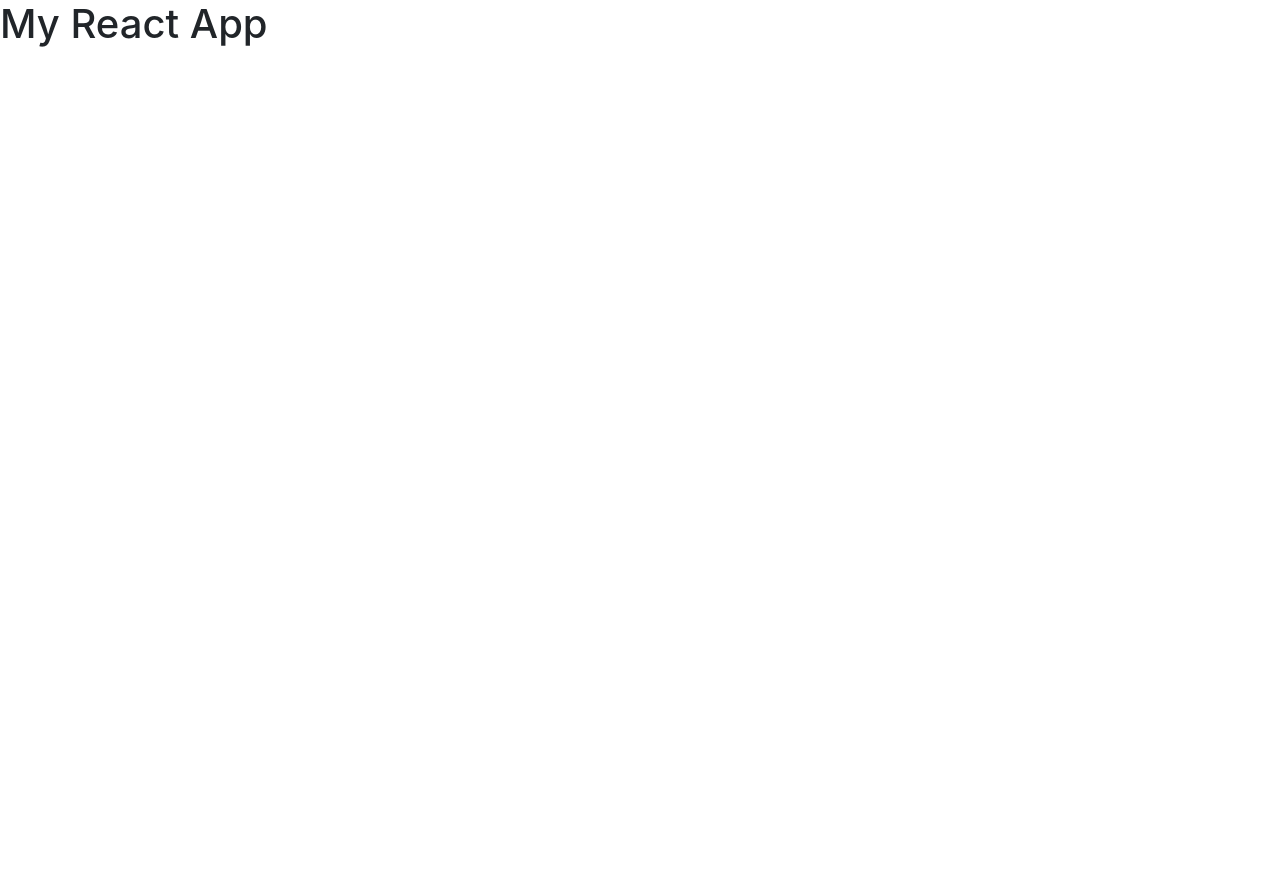
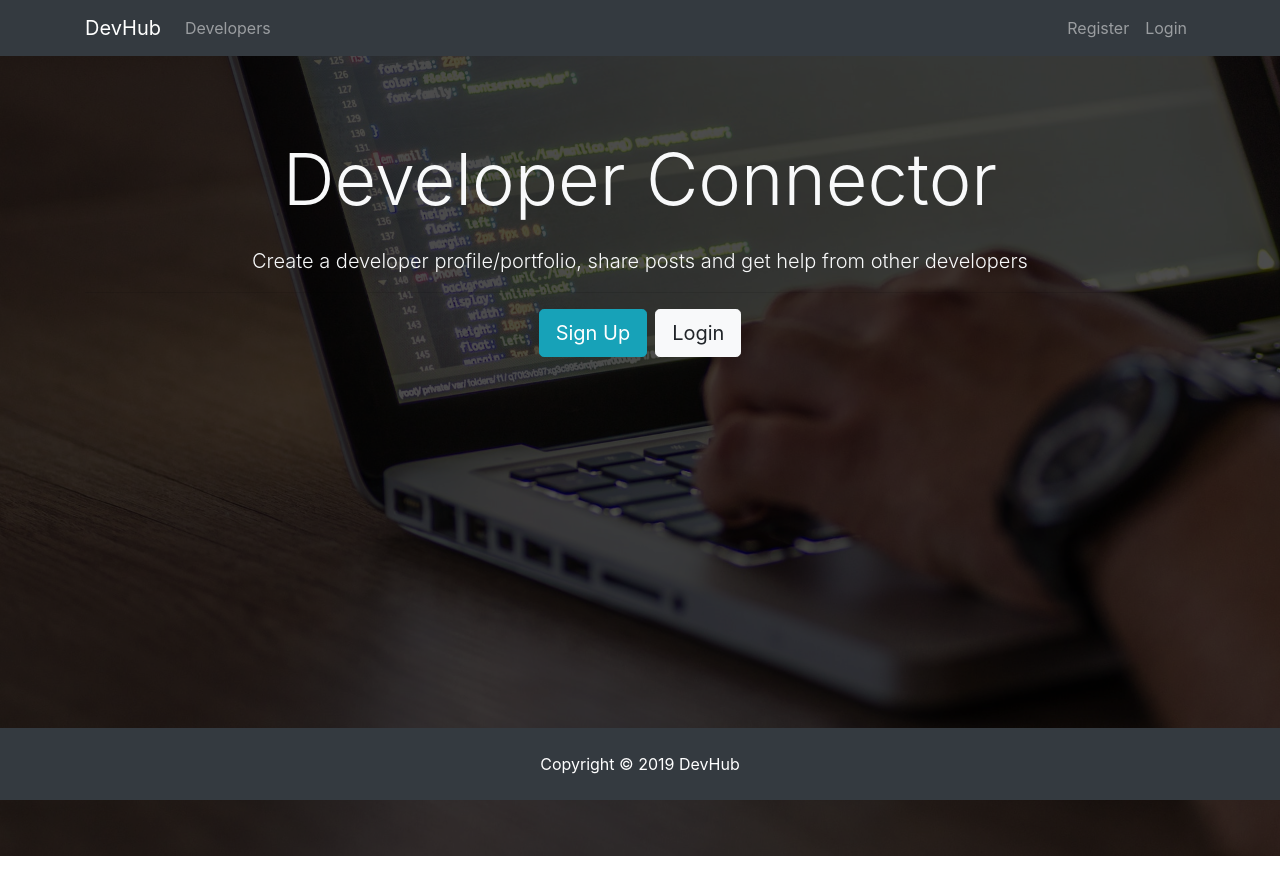
Before and after one commit to a-w-1806/DevelHub, a React (Create React App) app in the folder client/: page / in a window 1280 px wide. Shown: the top 894 px of the page. Before the commit the page ends 800 px from the top, so only its background shows below. Built offline with nearby package versions, Linux system fonts and the light colour scheme.

Commit message:
Dumb navbar, landing page and footer.

```diff
--- a/client/src/App.js
+++ b/client/src/App.js
@@ -1,11 +1,17 @@
 import React, { Component } from "react";
 import "./App.css";
+
+import Navbar from "./components/layout/Navbar";
+import Footer from "./components/layout/Footer";
+import Landing from "./components/layout/Landing";
 
 class App extends Component {
   render() {
     return (
       <div className="App">
-        <h1>My React App</h1>
+        <Navbar />
+        <Landing />
+        <Footer />
       </div>
     );
   }
--- /dev/null
+++ b/client/src/components/layout/Footer.js
@@ -0,0 +1,9 @@
+import React from "react";
+
+export default () => {
+  return (
+    <footer className="bg-dark text-white mt-5 p-4 text-center">
+      Copyright &copy; {new Date().getFullYear()} DevHub
+    </footer>
+  );
+};
--- /dev/null
+++ b/client/src/components/layout/Landing.js
@@ -0,0 +1,31 @@
+import React, { Component } from "react";
+
+export default class Landing extends Component {
+  render() {
+    return (
+      <div className="landing">
+        <div className="dark-overlay landing-inner text-light">
+          <div className="container">
+            <div className="row">
+              <div className="col-md-12 text-center">
+                <h1 className="display-3 mb-4">Developer Connector</h1>
+                <p className="lead">
+                  {" "}
+                  Create a developer profile/portfolio, share posts and get help
+                  from other developers
+                </p>
+                <hr />
+                <a href="register.html" className="btn btn-lg btn-info mr-2">
+                  Sign Up
+                </a>
+                <a href="login.html" className="btn btn-lg btn-light">
+                  Login
+                </a>
+              </div>
+            </div>
+          </div>
+        </div>
+      </div>
+    );
+  }
+}
--- /dev/null
+++ b/client/src/components/layout/Navbar.js
@@ -0,0 +1,45 @@
+import React, { Component } from "react";
+
+export default class Navbar extends Component {
+  render() {
+    return (
+      <nav className="navbar navbar-expand-sm navbar-dark bg-dark mb-4">
+        <div className="container">
+          <a href="landing.html" className="navbar-brand">
+            DevHub
+          </a>
+          <button
+            className="navbar-toggler"
+            type="button"
+            data-toggle="collapse"
+            data-target="#mobile-nav"
+          >
+            <span className="navbar-toggler-icon" />
+          </button>
+
+          <div className="collapse navbar-collapse" id="mobile-nav">
+            <ul className="navbar-nav mr-auto">
+              <li className="nav-item">
+                <a href="profiles.html" className="nav-link">
+                  Developers
+                </a>
+              </li>
+            </ul>
+            <ul className="navbar-nav ml-auto">
+              <li className="nav-item">
+                <a href="register.html" className="nav-link">
+                  Register
+                </a>
+              </li>
+              <li className="nav-item">
+                <a href="login.html" className="nav-link">
+                  Login
+                </a>
+              </li>
+            </ul>
+          </div>
+        </div>
+      </nav>
+    );
+  }
+}
```
